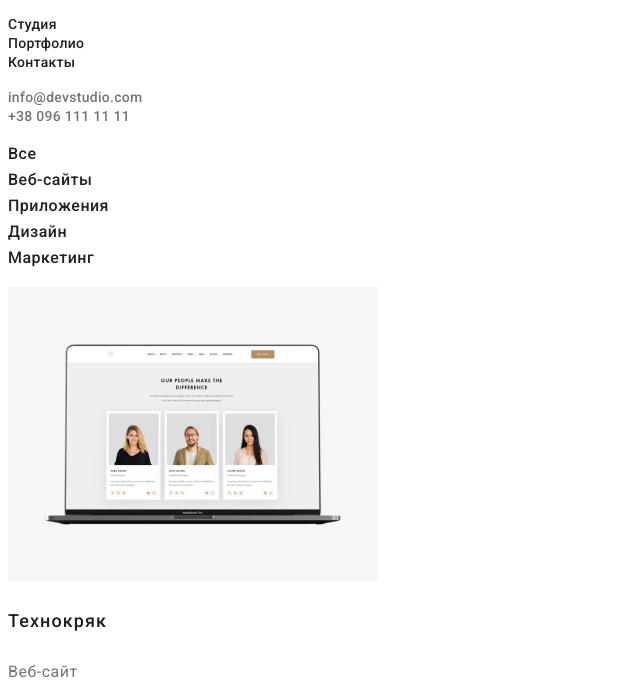
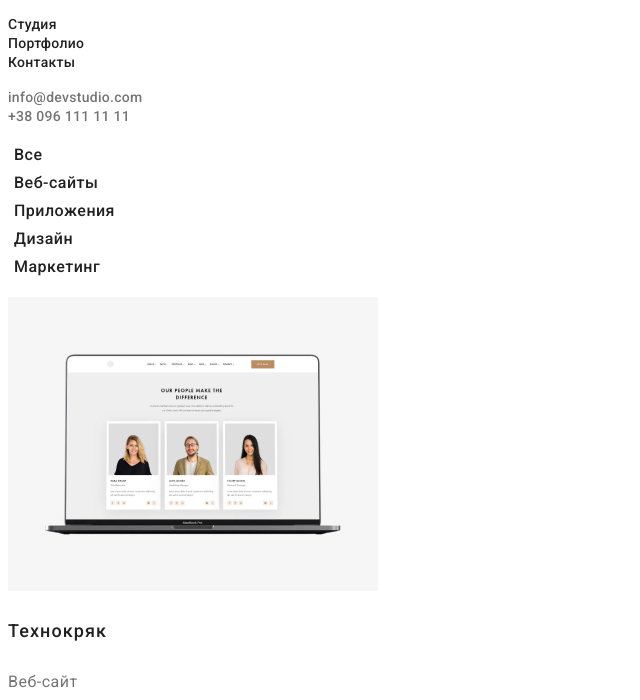
Before and after one commit to Dmytro-hoot/goit-markup-hw-02, a plain HTML site: page portfolio.html in a window 1280 px wide. Shown: the part 41-741 px from the top of the page, without its empty margins (0-640 px from the left). Drawn offline with Linux system fonts and the light colour scheme.

Commit message:
Add 900 Roboto, btn nav portfolio, section

```diff
--- a/portfolio.html
+++ b/portfolio.html
@@ -6,7 +6,9 @@
     <meta name="viewport" content="width=device-width, initial-scale=1.0">
     <title>Портфолио</title>
 <link rel="preconnect" href="https://fonts.gstatic.com">
-<link href="https://fonts.googleapis.com/css2?family=Raleway:wght@700&family=Roboto:wght@400;500;700&display=swap" rel="stylesheet">
+<link rel="preconnect" href="https://fonts.gstatic.com">
+<link href="https://fonts.googleapis.com/css2?family=Raleway:wght@700&family=Roboto:wght@400;500;700;900&display=swap"
+    rel="stylesheet">
     <link rel="stylesheet" href="./style.css">
 </head>
 
@@ -32,24 +34,24 @@
         <div>
             <ul>
                 <li>
-                    <a class="nav-portfolio-links" href="#">Все</a>
+                    <button class="nav-portfolio-btn" >Все</button>
                 </li>
                 <li>
-                    <a class="nav-portfolio-links" href="#">Веб-сайты</a>
+                    <button class="nav-portfolio-btn" >Веб-сайты</button>
                 </li>
                 <li>
-                    <a class="nav-portfolio-links" href="#">Приложения</a>
+                    <button class="nav-portfolio-btn" >Приложения</button>
                 </li>
                 <li>
-                    <a class="nav-portfolio-links" href="#">Дизайн</a>
+                    <button class="nav-portfolio-btn" >Дизайн</button>
                 </li>
                 <li>
-                    <a class="nav-portfolio-links" href="#">Маркетинг</a>
+                    <button class="nav-portfolio-btn" >Маркетинг</button>
                 </li>
             </ul>
         </div>
         <!--img-links-portfolio-->
-        <div>
+        <section>
            <ul>
                 <li>
                     <a href="#"></a><img width="370" height="294" src="./images_portfolio/img.jpg" alt="Технокряк">
@@ -97,7 +99,7 @@
                     <p class="project-mini-desc">Приложение</p>
                 </li>
            </ul>
-        </div>
+        </section>
     </main>
     <footer>
         <!--logo-->
--- a/style.css
+++ b/style.css
@@ -3,9 +3,14 @@ body {
   font-family: "Roboto", sans-serif;
 }
 
-li {
+.list {
   list-style-type: none; /* Убираем маркеры */
 }
+
+.link {
+  text-decoration: none;
+}
+
 ul {
   margin-left: 0; /* Отступ слева в браузере IE и Opera */
   padding-left: 0; /* Отступ слева в браузере Firefox, Safari, Chrome */
@@ -104,6 +109,9 @@ ul {
   letter-spacing: 0.06em;
 
   /* color: #FFFFFF; */
+
+  background: #f5f4fa;
+  border-radius: 4px;
 }
 
 .prop-tittle {
@@ -199,8 +207,7 @@ ul {
   /* color: rgba(255, 255, 255, 0.6); */
 }
 
-.nav-portfolio-links {
-  text-decoration: none;
+.nav-portfolio-btn {
   font-family: Roboto;
   font-style: normal;
   font-weight: 500;
@@ -212,10 +219,12 @@ ul {
   letter-spacing: 0.03em;
 
   color: #212121;
+  border: none;
+  background-color: transparent;
 }
 
-.nav-portfolio-links:hover,
-.nav-portfolio-links:focus {
+.nav-portfolio-btn:hover,
+.nav-portfolio-btn:focus {
   color: #ffffff;
   background: #2196f3;
   /* shadow-middle */
```
Also changed, not shown: index.html (+3 -1 lines).
